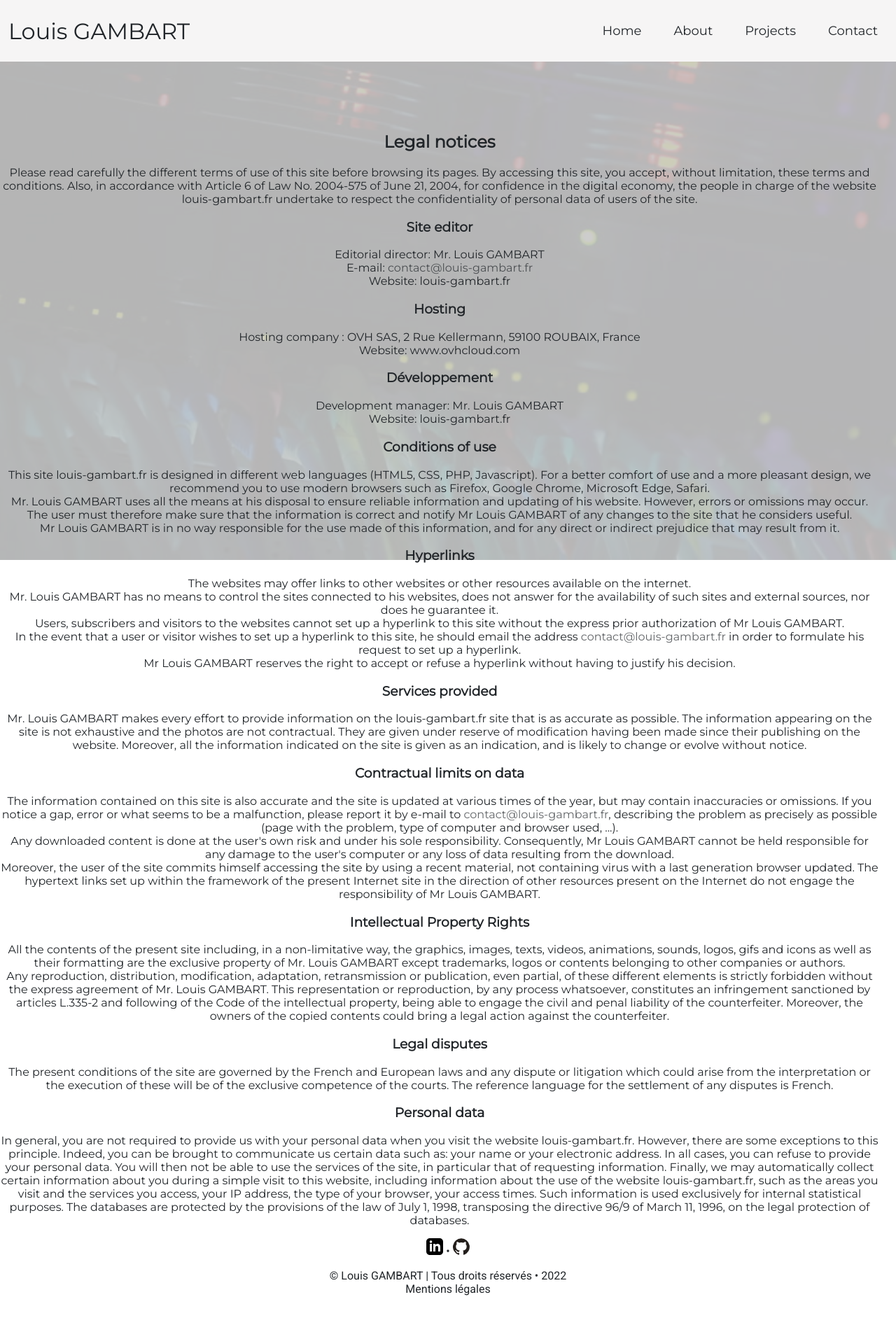
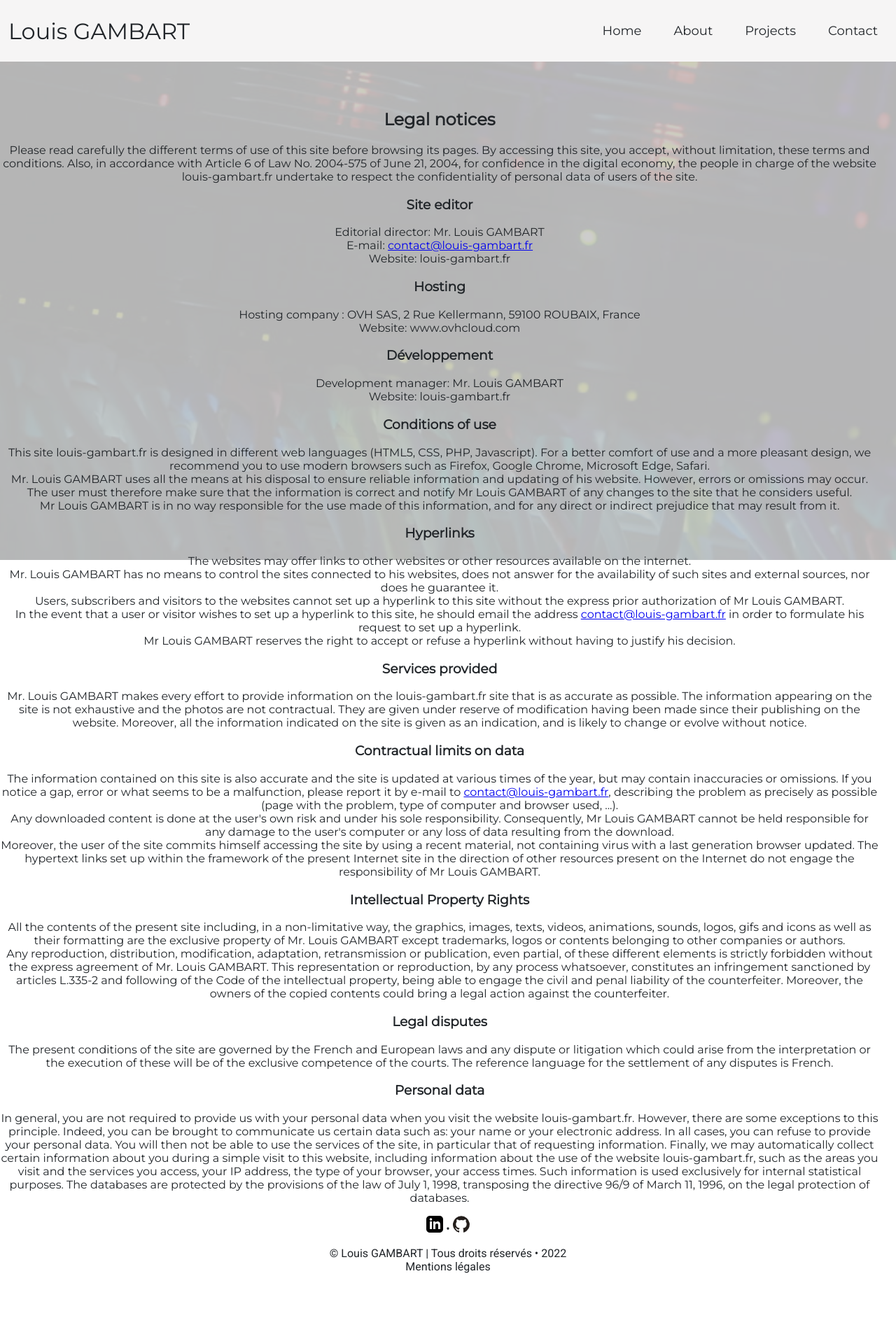
Before and after one commit to Isnubi/Portfolio, a PHP site: page /pages/legal_notices.php in a window 1280 px wide. Shown: the whole page at 70% size. After the commit the page ends 1819 px from the top, so only its background shows below. Run offline with PHP 8.4, Linux system fonts and the light colour scheme.

Commit message:
Change main container margin Move mail link styles

```diff
--- a/private/css/main.css
+++ b/private/css/main.css
@@ -32,7 +32,7 @@ body {
 main {
     position: relative;
     z-index: 15;
-    margin-top: 5rem;
+    margin-top: 3rem;
     font-family: Montserrat, sans-serif;
     margin-right: 1.5rem;
 }
@@ -74,10 +74,6 @@ li {
 .lien2:visited { color: var(--link-text-color); text-decoration: none; }
 
 
-.mail { color: var(--mail-text-color); text-decoration: none; }
-.mail:hover { color: var(--mail-text-color); text-decoration: none; background: transparent; }
-.mail:visited { color: var(--mail-text-color); text-decoration: none; }
-
 
 body {
     display: flex;
```
